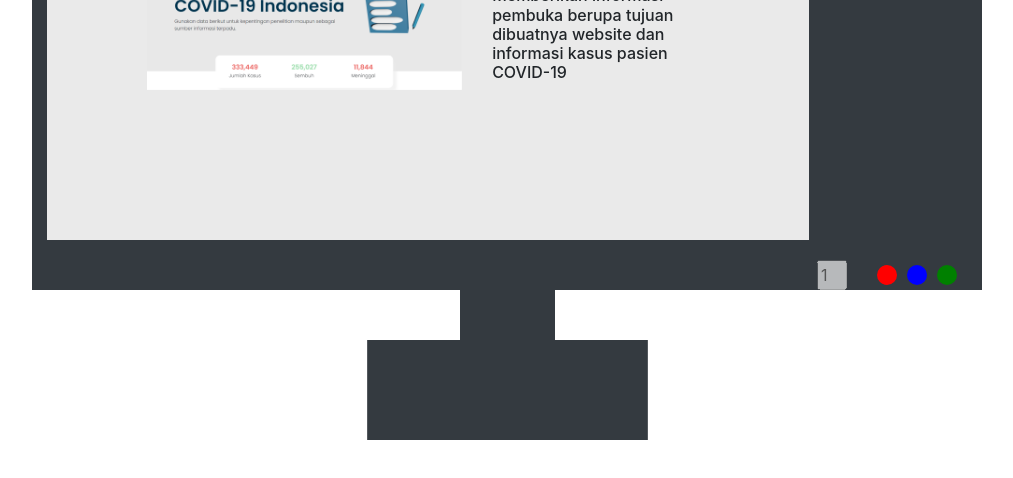
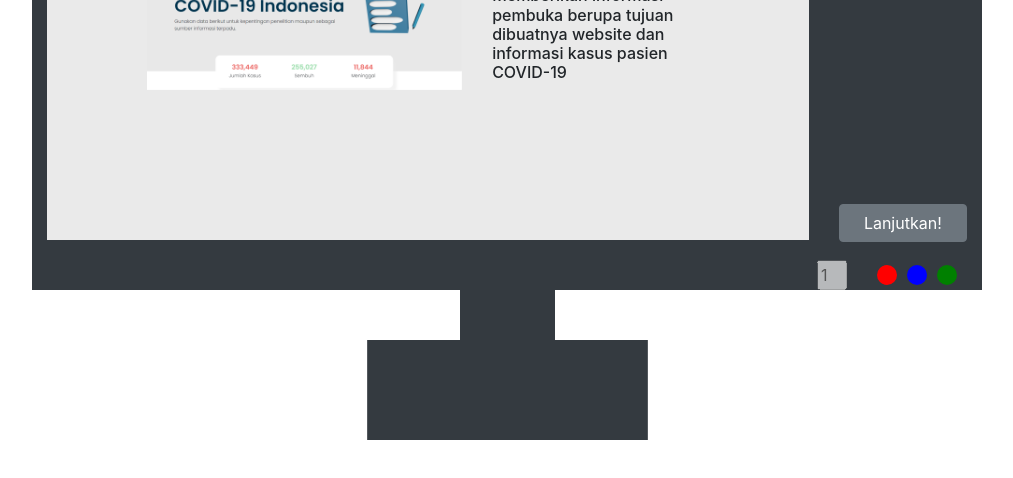
Before and after one commit to JesslynYang/presentasi-web, a plain HTML site: page index.html in a window 1280 px wide. Shown: the part 210-688 px from the top of the page, without its empty margins (133-1146 px from the left). Drawn offline with nearby package versions, Linux system fonts and the light colour scheme.

Commit message:
Update index.html

```diff
--- a/index.html
+++ b/index.html
@@ -103,8 +103,9 @@
 		  					</div>
 		  				</div>
   					</div>
-  					<div class="col-2">
+  					<div class="col-2 d-flex justify-content-between flex-column">
 		  				<img src="./assets/img/image-1.svg" class="img-fluid">
+		  				<a href="jesslynyang.github.io/lomba-wdc" class="mb-5 btn btn-secondary">Lanjutkan!</a>
 		  			</div>
   				</div>
   			</div>
@@ -125,11 +126,6 @@
   		</div>
   	</div>
 
-  	<div class="parent">
-  		<div class="child">
-
-  		</div>
-  	</div>
 
     <script src="https://code.jquery.com/jquery-3.5.1.slim.min.js" integrity="sha384-DfXdz2htPH0lsSSs5nCTpuj/zy4C+OGpamoFVy38MVBnE+IbbVYUew+OrCXaRkfj" crossorigin="anonymous"></script>
     <script src="https://cdn.jsdelivr.net/npm/bootstrap@4.5.3/dist/js/bootstrap.bundle.min.js" integrity="sha384-ho+j7jyWK8fNQe+A12Hb8AhRq26LrZ/JpcUGGOn+Y7RsweNrtN/tE3MoK7ZeZDyx" crossorigin="anonymous"></script>
```
